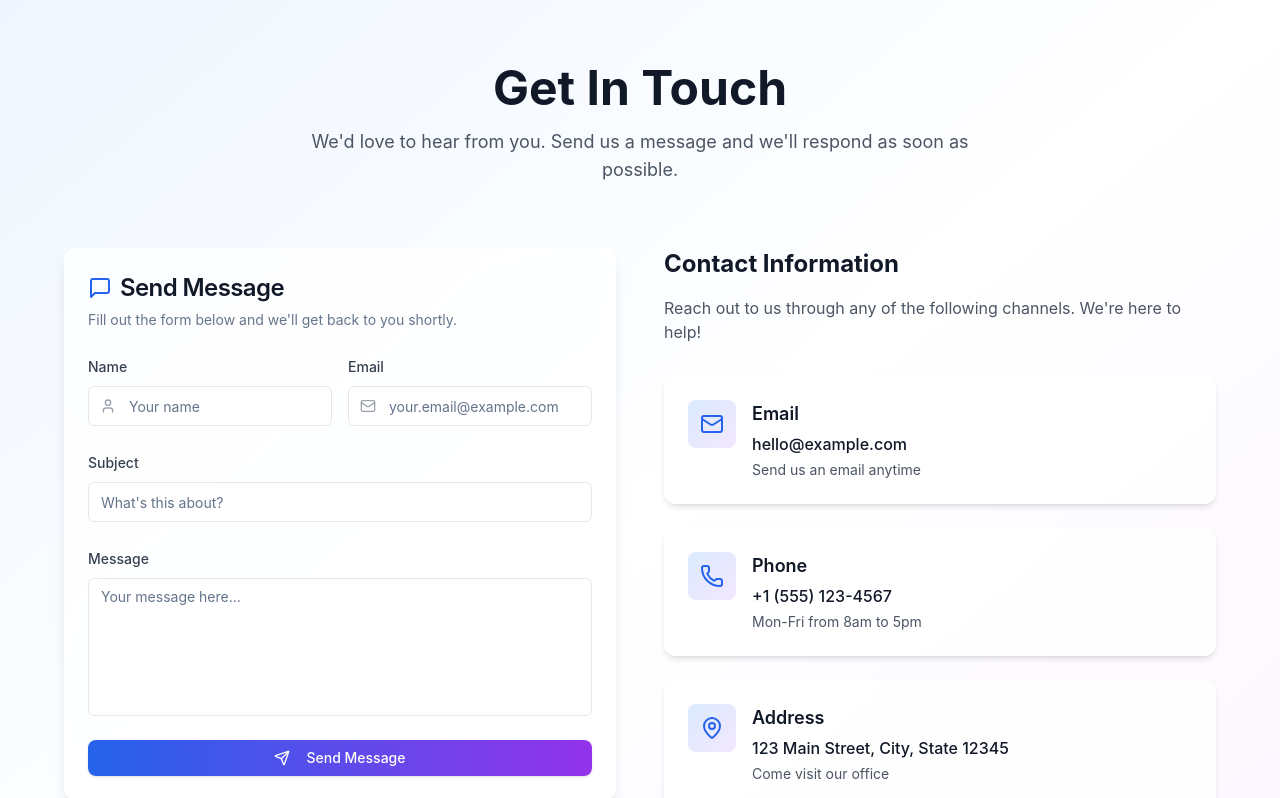
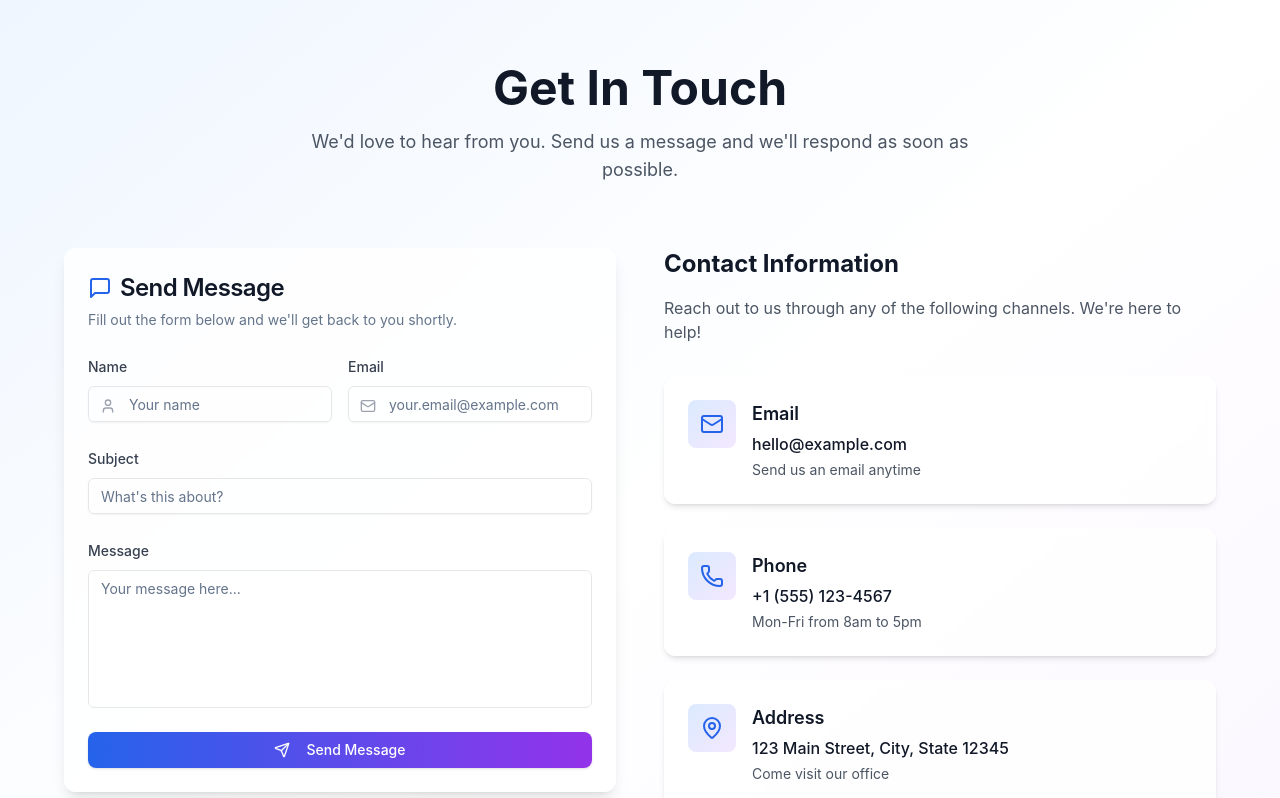
Before and after one commit to adnannawaz786-dotcom/react-hello-world-light-qw3xzx5d, a Next.js app: page /contact in a window 1280 px wide. Shown: the top 798 px of the page. Built offline with nearby package versions, Linux system fonts and the light colour scheme.

Commit message:
Create input.jsx

```diff
--- /dev/null
+++ b/components/ui/input.jsx
@@ -0,0 +1,19 @@
+import * as React from 'react';
+
+import { cn } from '@/lib/utils';
+
+const Input = React.forwardRef(({ className, type, ...props }, ref) => {
+  return (
+    (<input
+      type={type}
+      className={cn(
+        "flex h-9 w-full rounded-md border border-input bg-transparent px-3 py-1 text-base shadow-sm transition-colors file:border-0 file:bg-transparent file:text-sm file:font-medium file:text-foreground placeholder:text-muted-foreground focus-visible:outline-none focus-visible:ring-1 focus-visible:ring-ring disabled:cursor-not-allowed disabled:opacity-50 md:text-sm",
+        className
+      )}
+      ref={ref}
+      {...props} />)
+  );
+})
+Input.displayName = "Input"
+
+export { Input }
```
